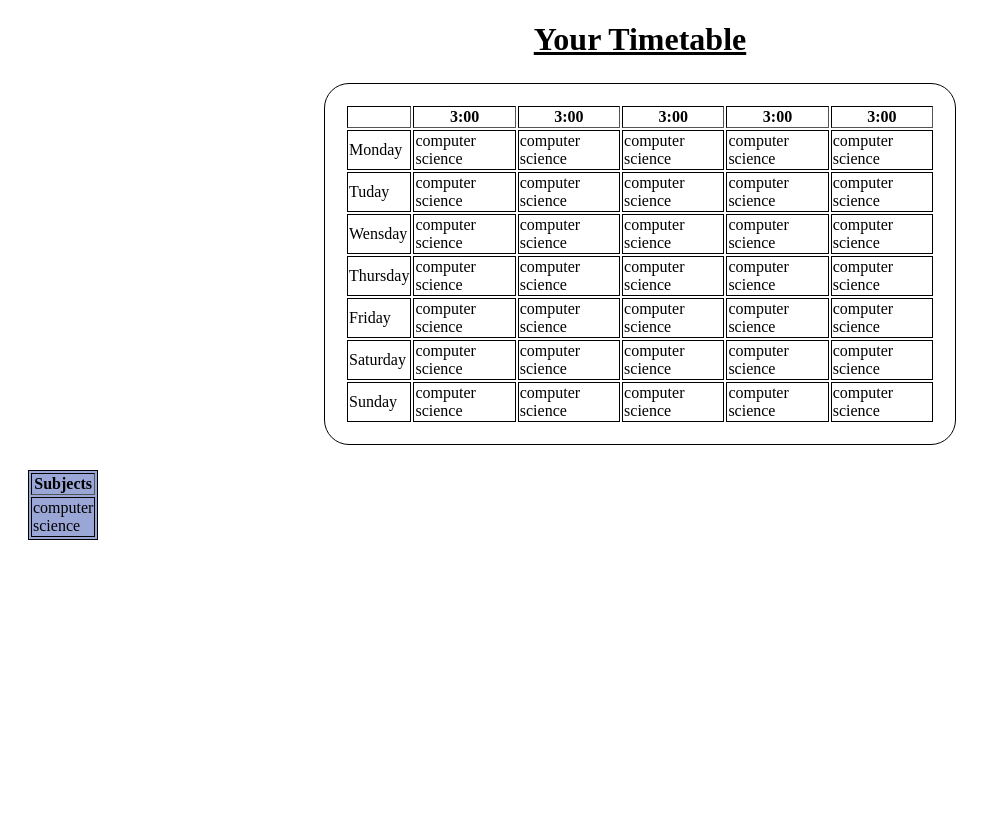
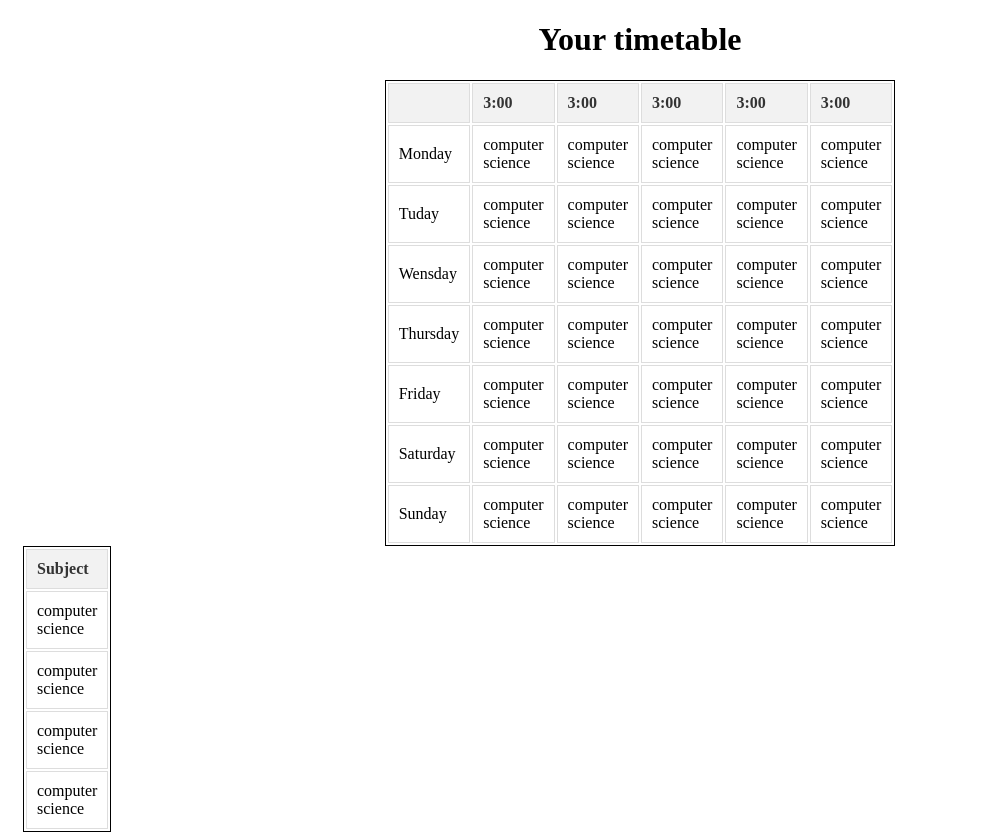
Before and after one commit to Sanula1/CS-project, a plain HTML site: page index.html in a window 1280 px wide. Shown: the whole page, without its empty margins (0-996 px from the left). Before the commit the page ends 800 px from the top, so only its background shows below. Drawn offline with Linux system fonts and the light colour scheme.

Commit message:
linked script js with HTML and the header output is input from script js,

```diff
--- a/index.html
+++ b/index.html
@@ -1,13 +1,14 @@
 <!DOCTYPE html>
 <html>
 <head>
-  <title> computer science project</title>
+	<title>Timetable</title>
 	<link rel="stylesheet" href="style.css">
 </head>
 <body>
-  <h1><u> Your Timetable</u></h1>
-  <!--table for time table-->
-  <table class="timetable" style="width:50%">
+  <h1>TimeTable</h1>
+  <script src="script.js"></script>
+  <!--main timetable-->
+	<table style="width:40%">
 		<tr>
     <th></th>
     <th>3:00</th>
@@ -72,15 +73,24 @@
     <td>computer science</td>
     <td>computer science</td>
   </tr>
-<!--table for the subjects-->
 	</table>
-<table class="subject"style="width:5%" >
-  <th>Subjects</th>
+<!--the table for subjects-->
+	<table class="subject" style="width:2%">
+		<tr>
+			<th>Subject </th>
+		</tr>
 		<tr>
 			<td>computer science</td>
 		</tr>
+		<tr>
+			<td>computer science</td>
+		</tr>
+		<tr>
+			<td>computer science</td>
+		</tr>
+		<tr>
+			<td>computer science</td>
+		</tr>
+	</table>
 </body>
-
 </html>
-<!---convert the html styles into css
--create clases for time table and subjects-->
--- a/script.js
+++ b/script.js
@@ -0,0 +1,3 @@
+let newHeading = "Your timetable";
+let headingElement = document.querySelector("h1");
+headingElement.innerHTML = newHeading;
--- a/style.css
+++ b/style.css
@@ -1,46 +1,36 @@
 html {
   height: 100%;
   width: 100%;
-  margin:0;
+   margin:0;
+}
+h1 {
+      text-align: center;
+}
+table {
+			border:1px double black;
+			width: 100%;
+      margin-left: auto;
+      margin-right: auto;
 }
 
-h1 {
-  text-align: center;
+th, td {
+			padding: 10px;
+			text-align: left;
+			border: 1px solid #ddd;
 }
 
-p {text-align: center;
+th {
+			background-color: #f2f2f2;
+			color: #333;
 }
 
-div {text-align: center;
-}
-
-.timetable {
-  border:1px double black;
-  margin:25px 0 0 25px;
-  margin-left: auto;
-  margin-right: auto;
-  background-color: #ffffff;
-  border-radius: 25px;
-  padding: 20px;
-  width: 150px;
-  height: 150px;
+tr:hover {
+			background-color: #f5f5f5;
 }
 
 .subject {
-  border:1px solid black;
-  margin:25px 0 0 25px;
-  background-color: #9aa6d6;
-  margin-left:20px
-
-
+			border:1px double black;
+			width: 100%;
+      margin-left:15px;
+      margin-bottom:25px;
 }
-
-td {
-  border:1px double black;
-
-}
-th{
-  border:1px inset black;
-
-
-}
```
Lines whose indentation alone changed are shown as unchanged.
